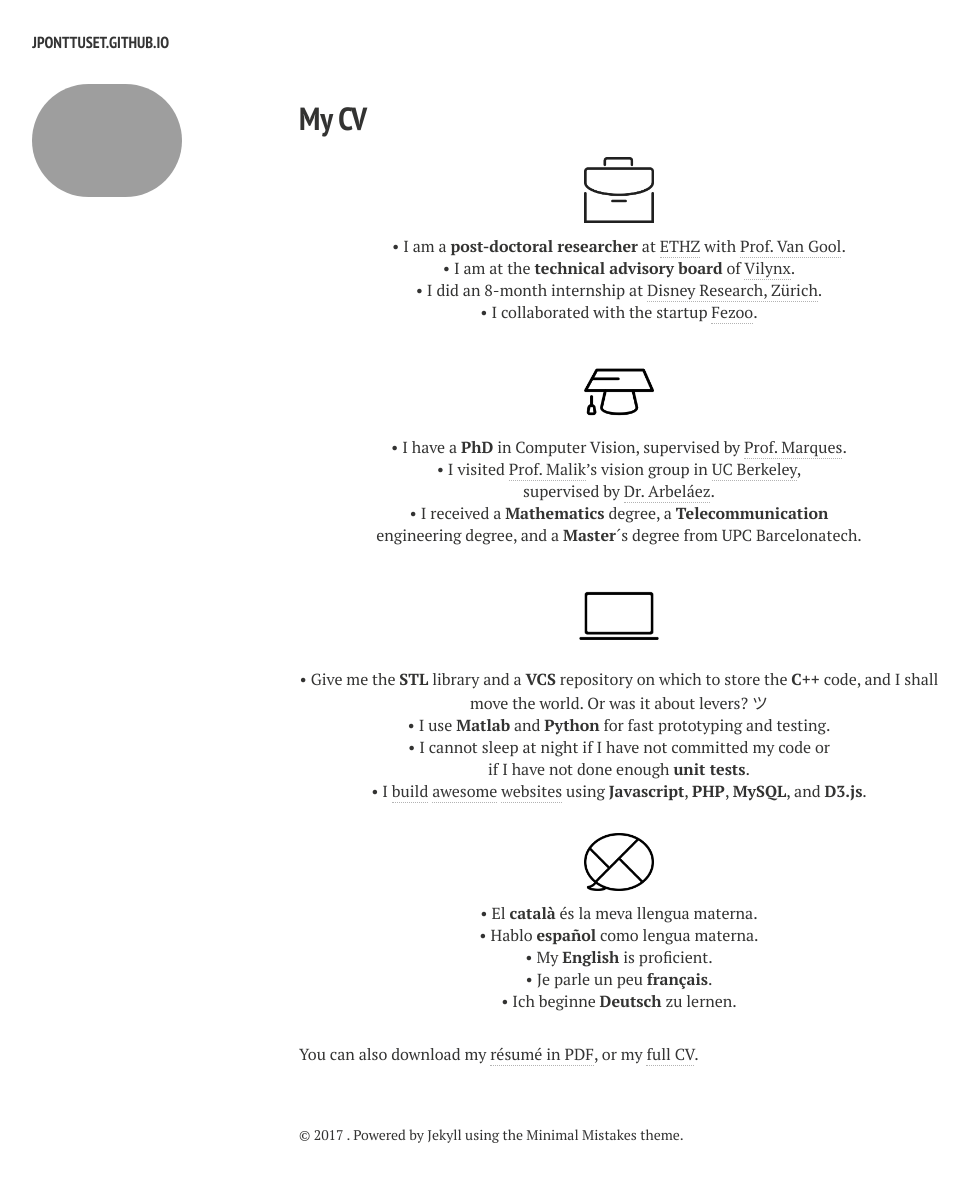
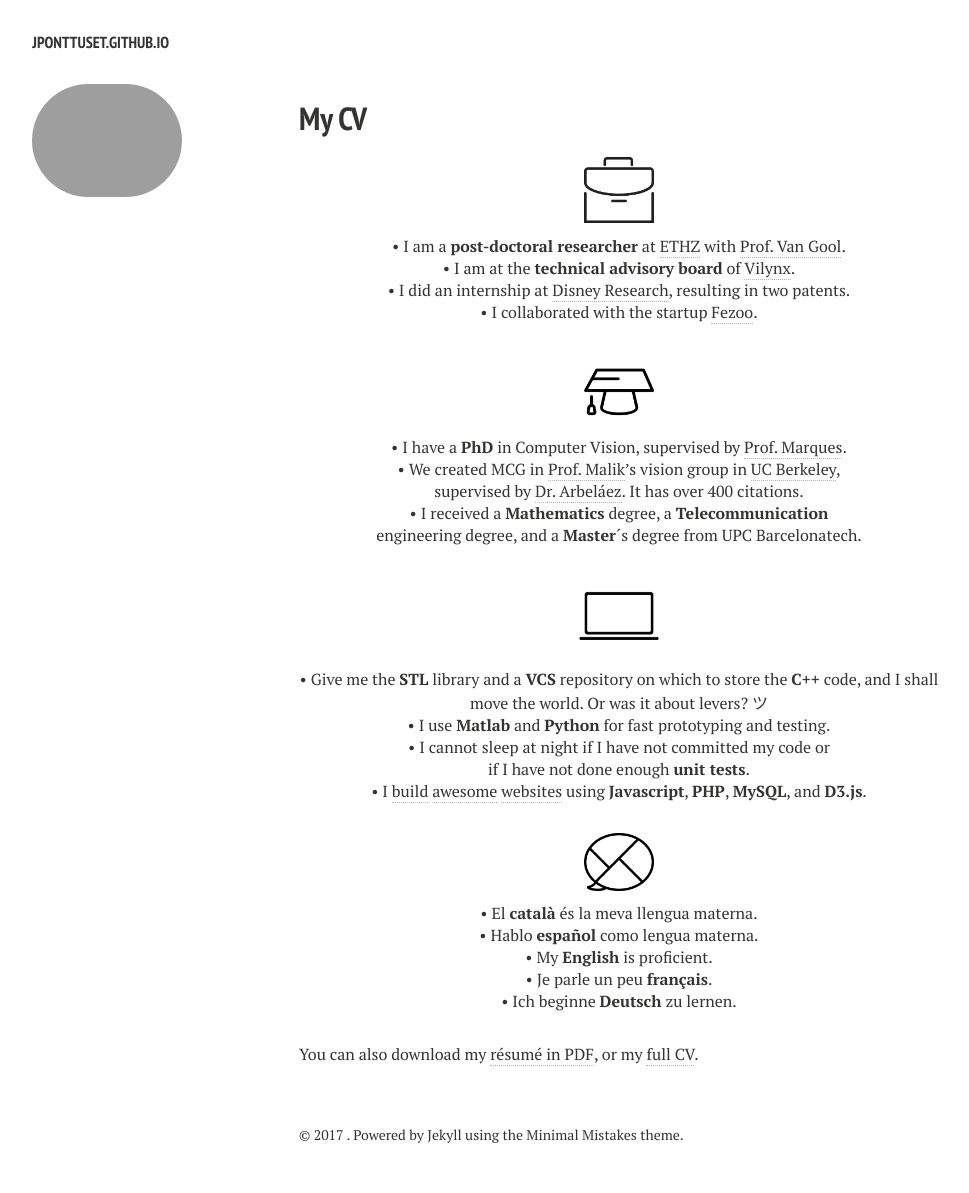
Before and after one commit to jponttuset/jponttuset.github.io, a Jekyll site: the page built from cv.md, in a window 1280 px wide. Shown: the whole page, without its empty margins (21-990 px from the left). Built offline with Jekyll 4.4.1, drawn with Linux system fonts in a browser that asks for light colours; nearby versions of some CDN libraries.

Commit message:
- Updating CV

```diff
--- a/_layouts/cv.html
+++ b/_layouts/cv.html
@@ -47,12 +47,12 @@
     <p align="center" class=bottom-small><img src="{{ site.url }}/images/CV/business.png" alt="Work Experience" width="70" height="70"></p>
     <p align="center">&#8226 I am a <strong>post-doctoral researcher</strong> at <a href="http://www.vision.ee.ethz.ch/index.en.html" target="_blank">ETHZ</a> with <a href="http://www.vision.ee.ethz.ch/members/get_member.cgi?id=1" target="_blank">Prof. Van Gool</a>.</p>
     <p align="center">&#8226 I am at the <strong>technical advisory board</strong> of <a href="http://www.vilynx.com/index.html" target="_blank">Vilynx</a>.</p>
-    <p align="center">&#8226 I did an 8-month internship at <a href="http://www.disneyresearch.com/research-labs/disney-research-zurich/" target="_blank">Disney Research, Zürich</a>.</p>
+    <p align="center">&#8226 I did an internship at <a href="http://www.disneyresearch.com/research-labs/disney-research-zurich/" target="_blank">Disney Research</a>, resulting in two patents.</p>
     <p align="center" class="bottom-three">&#8226 I collaborated with the startup <a href="http://fezoo.cat" target="_blank">Fezoo</a>.</p>
 
     <p align="center" class=bottom-small><img src="{{ site.url }}/images/CV/study2.png" alt="Education" width="70" height="70"></p>
     <p align="center">&#8226 I have a <strong>PhD</strong> in Computer Vision, supervised by <a href="https://imatge.upc.edu/web/ferran" target="_blank">Prof. Marques</a>.</p>
-    <p align="center">&#8226 I visited <a href="http://www.cs.berkeley.edu/~malik/" target="_blank">Prof. Malik</a>’s vision group in <a href="http://www.berkeley.edu" target="_blank">UC Berkeley</a>,<br>supervised by <a href="http://www.cs.berkeley.edu/~arbelaez/index.html" target="_blank">Dr. Arbeláez</a>.</p>
+    <p align="center">&#8226 We created MCG in <a href="http://www.cs.berkeley.edu/~malik/" target="_blank">Prof. Malik</a>’s vision group in <a href="http://www.berkeley.edu" target="_blank">UC Berkeley</a>,<br>supervised by <a href="http://www.cs.berkeley.edu/~arbelaez/index.html" target="_blank">Dr. Arbeláez</a>. It has over 400 citations.</p>
     <p align="center" class="bottom-three">&#8226 I received a <strong>Mathematics</strong> degree, a <strong>Telecommunication</strong><br>engineering degree, and a <strong>Master</strong>´s degree from UPC Barcelonatech</a>.</p>
 
     <p align="center" class=bottom-small><img src="{{ site.url }}/images/CV/computer2.png" alt="Computer Skills" width="80" height="80"></p>
```
